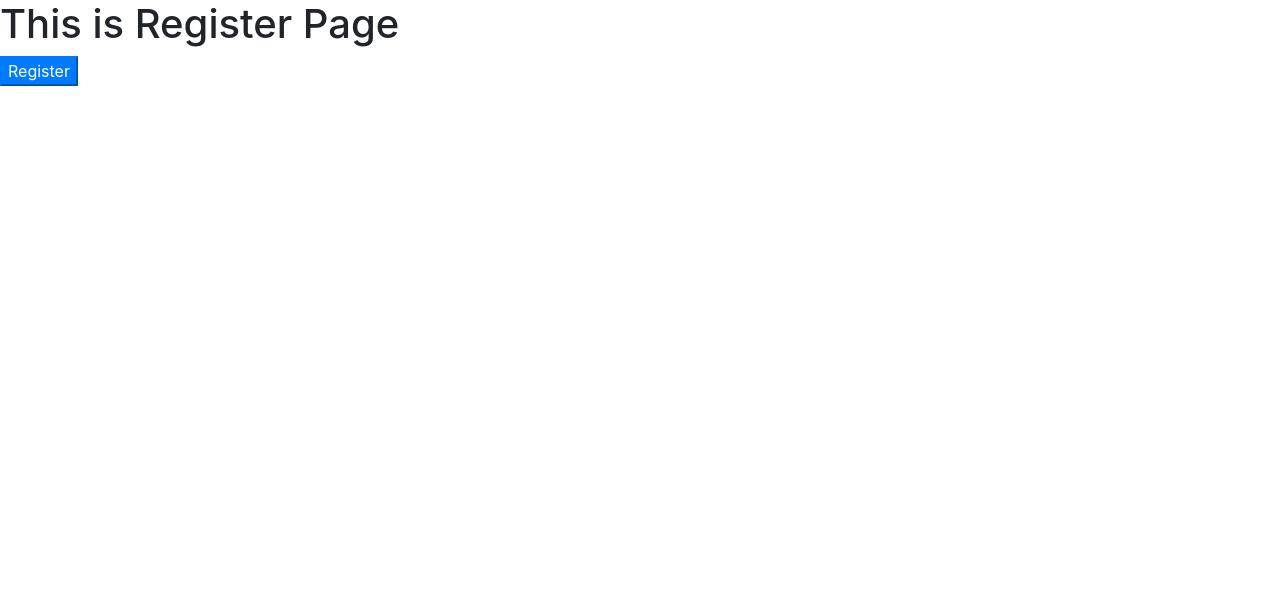
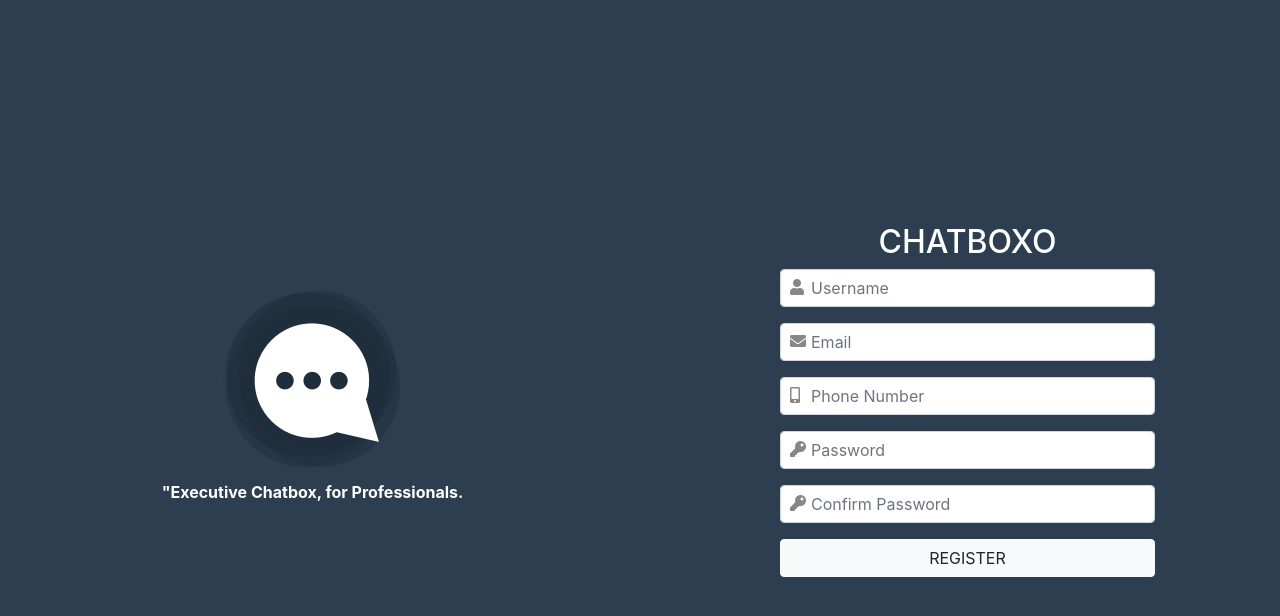
Before and after one commit to Glints-x-IB-Chat-box/chatbox-frontend, a React (Create React App) app: page /register in a window 1280 px wide. Shown: the top 616 px of the page. Built offline with nearby package versions, Linux system fonts and the light colour scheme.

Commit message:
make vie login and register

```diff
--- a/src/App.js
+++ b/src/App.js
@@ -8,6 +8,7 @@ import { combineReducers } from "redux";
 import reducers from "./reducers/ChatReducer";
 import reducers2 from "./reducers/LoginReducer";
 
+import Landing from "./components/Landing";
 import Login from "./components/Login";
 import Register from "./components/Register";
 import Home from "./components/Home/Index";
@@ -27,6 +28,7 @@ function App() {
     <Provider store={store}>
       <Router>
         <Switch>
+
           <Route exact path="/home">
             <Home />
           </Route>
@@ -35,9 +37,14 @@ function App() {
             <Register />
           </Route>
 
-          <Route exact path="/">
+          <Route exact path="/login">
             <Login />
           </Route>
+
+          <Route exact path="/">
+            <Landing />
+          </Route>
+
         </Switch>
       </Router>
     </Provider>
--- /dev/null
+++ b/src/components/Landing.js
@@ -0,0 +1,29 @@
+import React from "react";
+import { Link } from "react-router-dom";
+
+export default function Landing() {
+  return (
+    <div>
+      <h1>This is Landing Page</h1>
+      <p>
+        This page should be use for checking if user logged in or not,
+        right now that function is not exist yet.
+      </p>
+      <Link to="/home">
+        <button type="button" className="btn-primary">
+          Home
+        </button>
+      </Link>
+      <Link to="/register">
+        <button type="button" className="btn-primary">
+          Register
+        </button>
+      </Link>
+      <Link to="/login">
+        <button type="button" className="btn-primary">
+          Login
+        </button>
+      </Link>
+    </div>
+  );
+}
--- a/src/components/Login.js
+++ b/src/components/Login.js
@@ -1,20 +1,43 @@
 import React from "react";
 import { Link } from "react-router-dom";
+import './style.css'
+import logo from './../assets/logo.png'
 
 export default function Login() {
   return (
-    <div>
-      <h1>This is Login Page</h1>
-      <Link to="/home">
-        <button type="button" className="btn-primary">
-          Login
-        </button>
-      </Link>
-      <Link to="/register">
-        <button type="button" className="btn-primary">
-          Register
-        </button>
-      </Link>
+    <div className="bg-semidark">
+      <div className="row vh-100 d-flex">
+        <div className="col align-self-center">
+          <div className="container text-center">
+            <img src={logo} alt="logo" />
+            <p><b>"Executive Chatbox, for Professionals.</b></p>
+          </div>
+        </div>
+        <div className="col align-self-center">
+          <div className="container text-center form">
+            <h2>CHATBOXO</h2>
+            <form>
+              <div className="form-group">
+                <span className="input-icon">
+                  <i className="fas fa-user"></i>
+                </span>
+                <input type="text" className="form-control with-icon" placeholder="Username" />
+              </div>
+              <div className="form-group">
+                <span className="input-icon">
+                  <i class="fas fa-key"></i>
+                </span>
+                <input type="password" className="form-control with-icon" placeholder="Password" />
+              </div>
+              <button className="btn btn-light btn-block">LOGIN</button>
+              <Link to="/register">
+                <button className="btn btn-link text-white">Create your Account <i className="fas fa-long-arrow-alt-right"></i></button>
+              </Link>
+            </form>
+          </div>
+        </div>
+      </div>
     </div>
+
   );
 }
--- a/src/components/Register.js
+++ b/src/components/Register.js
@@ -1,15 +1,57 @@
 import React from "react";
-import { Link } from "react-router-dom";
+import './style.css'
+import logo from './../assets/logo.png'
 
 export default function Register() {
   return (
-    <div>
-      <h1>This is Register Page</h1>
-      <Link to="/">
-        <button type="button" className="btn-primary">
-          Register
-        </button>
-      </Link>
+    <div className="bg-semidark">
+      <div className="row vh-100 d-flex">
+        <div className="col align-self-center">
+          <div className="container text-center">
+            <img src={logo} alt="logo" />
+            <p><b>"Executive Chatbox, for Professionals.</b></p>
+          </div>
+        </div>
+        <div className="col align-self-center">
+          <div className="container text-center form">
+            <h2>CHATBOXO</h2>
+            <form>
+              <div className="form-group">
+              <span className="input-icon">
+              <i className="fas fa-user"></i>
+              </span>
+              <input type="text" className="form-control with-icon" placeholder="Username" />
+              </div>
+              <div className="form-group">
+              <span className="input-icon">
+              <i className="fas fa-envelope"></i>
+              </span>
+                <input type="password" className="form-control with-icon" placeholder="Email" />
+              </div>
+              <div className="form-group">
+              <span className="input-icon">
+              <i className="fas fa-mobile-alt"></i>
+              </span>
+                <input type="password" className="form-control with-icon" placeholder="Phone Number" />
+              </div>
+              <div className="form-group">
+              <span className="input-icon">
+                  <i class="fas fa-key"></i>
+                </span>
+                <input type="password" className="form-control with-icon" placeholder="Password" />
+              </div>
+              <div className="form-group">
+              <span className="input-icon">
+                  <i class="fas fa-key"></i>
+                </span>
+                <input type="password" className="form-control with-icon" placeholder="Confirm Password" />
+              </div>
+              <button className="btn btn-light btn-block">REGISTER</button>
+            </form>
+          </div>
+        </div>
+      </div>
     </div>
+
   );
 }
--- a/src/components/style.css
+++ b/src/components/style.css
@@ -1,3 +1,26 @@
+.bg-semidark {
+  background-color: #2c3e50;
+  color: white;
+}
+
+.form {
+  padding: 0 20% !important;
+}
+
+.input-icon{
+  position: absolute;
+  margin-left: 10px;
+  margin-top: 5px;
+  height: 25px;
+  display: flex;
+  align-items: center;
+  color: #878787;
+}
+
+input.with-icon{
+  padding-left: 30px;
+}
+
 .chat-profile-pic {
   width: 2.5rem;
   height: 2.5rem;
```
Also changed, not shown: src/assets/logo.png (added).
